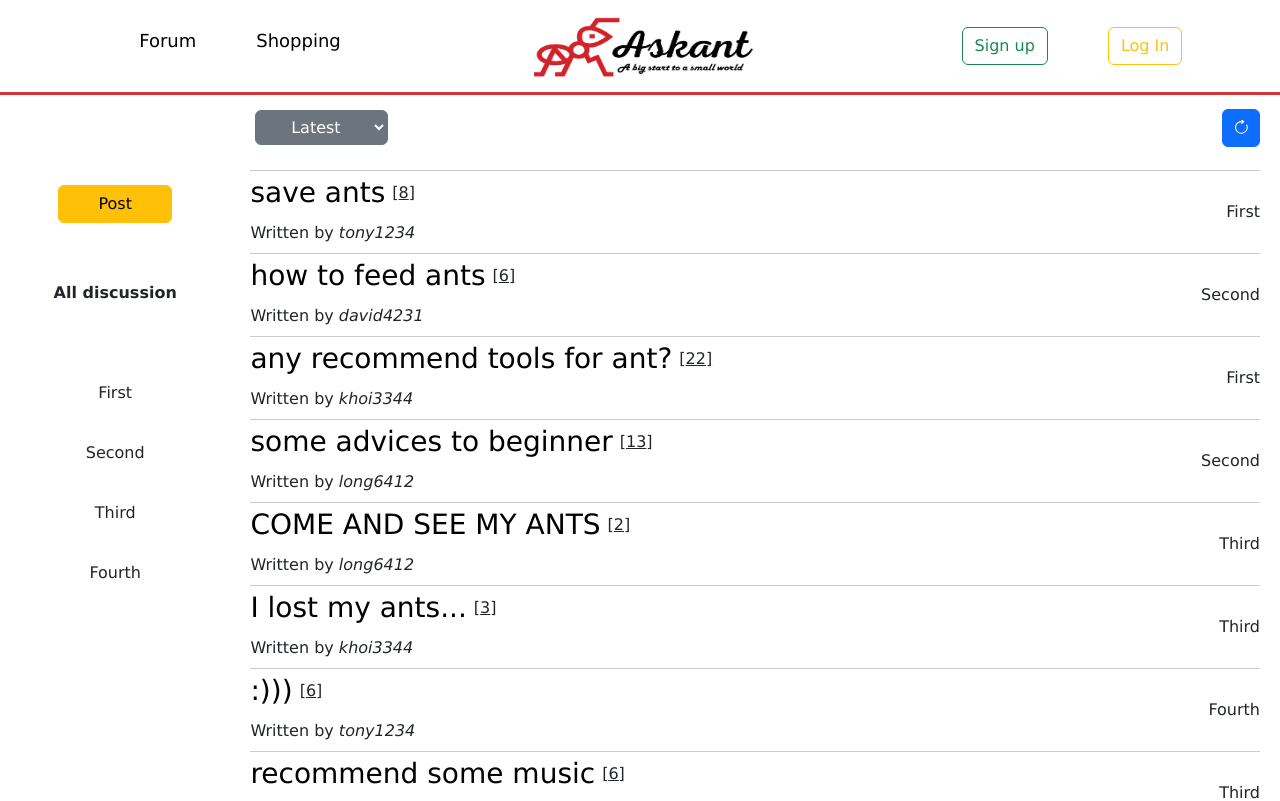
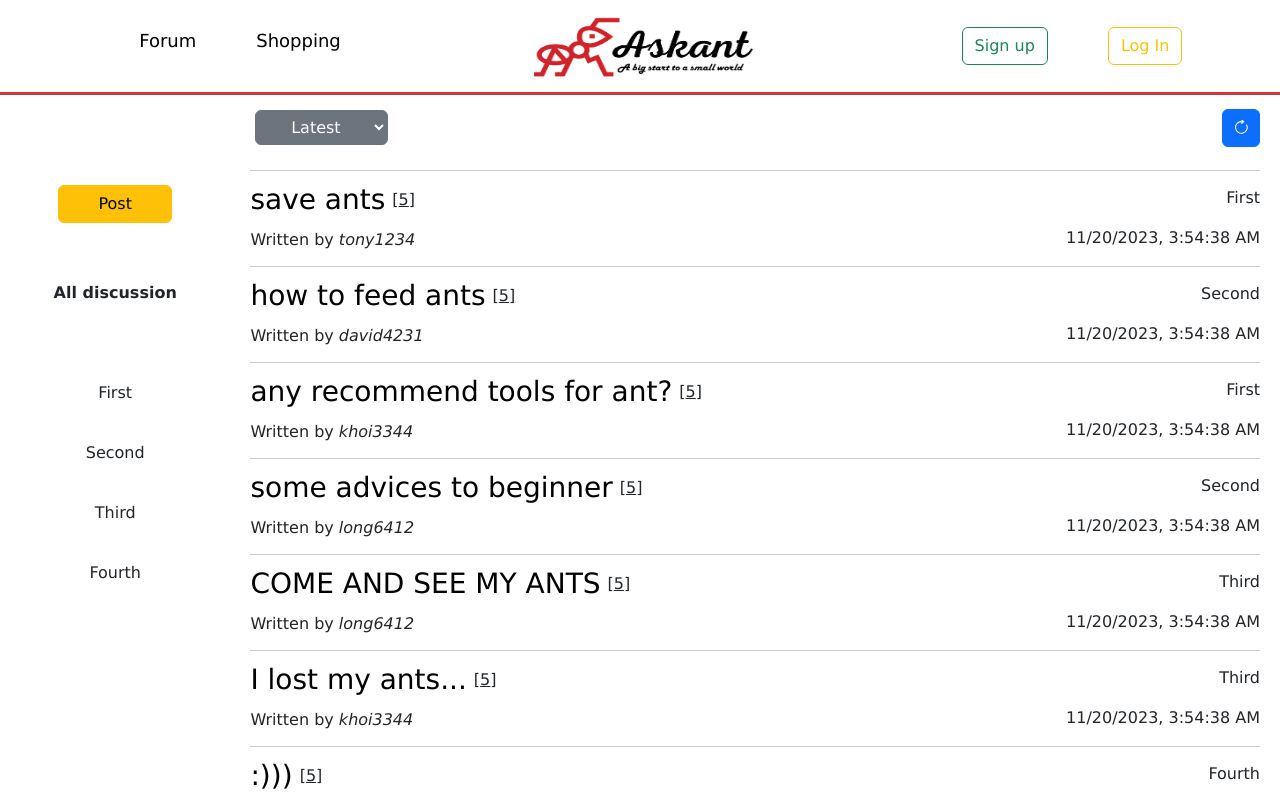
Before and after one commit to cupOWater/askant, a React (Create React App) app in the folder frontend/: page / in a window 1280 px wide. Shown: the top 801 px of the page. Built offline with nearby package versions, Linux system fonts and the light colour scheme.

Commit message:
proceeding with post detail page

```diff
--- a/frontend/src/assets/styles/ForumHome.css
+++ b/frontend/src/assets/styles/ForumHome.css
@@ -94,9 +94,9 @@
 }
 
 .post-details {
-    margin-top:15px;
+    margin-top: 15px;
     display: flex;
-    flex-direction: space-between;
+    flex-direction: column;
     align-items: flex-end;
 }
 
@@ -122,6 +122,12 @@
 
 .post-author {
     margin-bottom: 3px;
+}
+
+.category-detail,
+.timestamp-detail {
+  display: flex;
+  flex-direction: column;
 }
 
 .top-menu {
--- a/frontend/src/assets/styles/PostDetail.css
+++ b/frontend/src/assets/styles/PostDetail.css
@@ -1,13 +1,18 @@
 .detail-page {
     font-family:'Lucida Sans', 'Lucida Sans Regular', 'Lucida Grande', 'Lucida Sans Unicode', Geneva, Verdana, sans-serif;
-    padding-top: 50px;
-    width: 50%;
+    padding-top: 20px;
+    width: 1026px;
     margin: 0 auto;
 }
 
 .post-detail-title {
     border-bottom: 2px solid black;
+    width: 1026px;
+}
 
+.post-image {
+    width: 718px;
+    height: auto;
 }
 
 .post-detail-author {
@@ -15,3 +20,46 @@
     justify-content: space-between;
     align-items: center;
 }
+
+.comments-number {
+    border-bottom: 2px solid black;
+    padding-bottom: 10px;
+}
+
+.comments-section {
+    padding-top: 20px;
+}
+
+.display-comment {
+    list-style-type: none;
+    padding: 0;
+    margin: 0;
+    display: flex;
+    flex-wrap: wrap;
+}
+
+.display-comment li {
+    border-bottom: 1px solid #ccc;
+    width: 1920px;
+    height: auto;
+    padding: 3px;
+    display: flex;
+    flex-direction: column;
+    padding: 3px;
+}
+
+.comment-userid {
+    font-weight: bold;
+    text-align: left;
+    margin: 0 0 5px 0;
+}
+
+.comment-timestamp {
+    text-align: left;
+    margin: 0 0 10px 0;
+}
+
+.comment-content {
+    text-align: left;
+    margin: 0 0 3px 0;
+}
--- a/frontend/src/assets/styles/header.css
+++ b/frontend/src/assets/styles/header.css
@@ -1,23 +1,29 @@
 .header {
     height:95px;
     border-bottom: 3px solid #D33636;
-    justify-content: space-between; /* 아이템 사이의 간격을 동일하게 설정 */
+    justify-content: space-between;
     width: 100%;
-    flex-wrap: nowrap; /* 아이템이 한 줄에 유지되도록 설정합니다. */
+    flex-wrap: nowrap;
+}
+
+@media only screen and (max-width: 1200px) {
+    .header {
+        width: 1200px;
+    }
 }
 
 .headerLeft {
-    flex: 1;
+    width:490px;
     margin: 0 auto;
 }
 
 .headerCenter {
-    flex: 1;
+    width:490px;
     margin: 0 auto;
 }
 
 .headerRight {
-    flex: 1;
+    width:490px;
     margin: 0 auto;
 }
 
--- a/frontend/src/components/ForumHome.js
+++ b/frontend/src/components/ForumHome.js
@@ -4,104 +4,156 @@ import "../assets/styles/ForumHome.css";
 import ArrowClockwise from "../assets/images/arrow-clockwise.svg"
 
 function ForumHome() {
+  const comments = [
+    {
+      user_id: "david4231",
+      content: "I agree with it",
+      timestamp: "2023-11-20T03:55:39.106+00:00"},
+    {
+      user_id: "khoi4231",
+      content: "nice opinion!",
+      timestamp: "2023-11-20T03:58:11.106+00:00"
+    },     {
+      user_id: "asdf1234",
+      content: "I agree with it",
+      timestamp: "2023-11-20T03:55:39.106+00:00"},
+      {
+        user_id: "test3466",
+        content: "I agree with it",
+        timestamp: "2023-11-20T03:55:39.106+00:00"},
+        {
+          user_id: "ddfgdfg2143",
+          content: "I agree with it",
+          timestamp: "2023-11-20T03:55:39.106+00:00"}, ];
+
   const dummyData = [ // delete dummy data later
       {
         id: 1,
         title: 'save ants',
-        author: 'tony1234',
+        user_id: 'tony1234',
+        content: 'ants are unique!',
+        timestamp: '2023-11-20T03:54:38.106+00:00',
         category: 'First',
-        comments: 8,
+        comments: comments
       },
       {
         id: 2,
         title: 'how to feed ants',
-        author: 'david4231',
+        user_id: 'david4231',
+        content: 'ants are unique!',
+        timestamp: '2023-11-20T03:54:38.106+00:00',
         category: 'Second',
-        comments: 6,
+        comments: comments,
       },
       {
         id: 3,
         title: 'any recommend tools for ant?',
-        author: 'khoi3344',
+        user_id: 'khoi3344',
+        content: 'ants are unique!',
+        timestamp: '2023-11-20T03:54:38.106+00:00',
         category: 'First',
-        comments: 22,
+        comments: comments,
       },      {
         id: 4,
         title: 'some advices to beginner',
-        author: 'long6412',
+        user_id: 'long6412',
+        content: 'ants are unique!',
+        timestamp: '2023-11-20T03:54:38.106+00:00',
         category: 'Second',
-        comments: 13,
+        comments: comments,
       },      {
         id: 5,
         title: 'COME AND SEE MY ANTS',
-        author: 'long6412',
+        user_id: 'long6412',
+        content: 'ants are unique!',
+        timestamp: '2023-11-20T03:54:38.106+00:00',
         category: 'Third',
-        comments: 2,
+        comments: comments,
       },      {
         id: 6,
         title: 'I lost my ants...',
-        author: 'khoi3344',
+        user_id: 'khoi3344',
+        content: 'ants are unique!',
+        timestamp: '2023-11-20T03:54:38.106+00:00',
         category: 'Third',
-        comments: 3,
+        comments: comments,
       },      {
         id: 7,
         title: ":)))",
-        author: 'tony1234',
+        user_id: 'tony1234',
+        content: 'ants are unique!',
+        timestamp: '2023-11-20T03:54:38.106+00:00',
         category: 'Fourth',
-        comments: 6,
+        comments: comments,
       },      {
         id: 8,
         title: 'recommend some music',
-        author: 'david4231',
+        user_id: 'david4231',
+        content: 'ants are unique!',
+        timestamp: '2023-11-20T03:54:38.106+00:00',
         category: 'Third',
-        comments: 6,
+        comments: comments,
       },      {
         id: 9,
         title: 'my ants are dead.',
-        author: 'tony1234',
+        user_id: 'tony1234',
+        content: 'ants are unique!',
+        timestamp: '2023-11-20T03:54:38.106+00:00',
         category: 'Fourth',
-        comments: 44,
+        comments: comments,
       },      {
         id: 10,
         title: 'books for ants',
-        author: 'khoi3344',
+        user_id: 'khoi3344',
+        content: 'ants are unique!',
+        timestamp: '2023-11-20T03:54:38.106+00:00',
         category: 'First',
-        comments: 0,
+        comments: comments,
       },
       {
         id: 11,
         title: "DON'T DO THIS BEHAIVOR",
-        author: 'david4231',
+        user_id: 'david4231',
+        content: 'ants are unique!',
+        timestamp: '2023-11-20T03:54:38.106+00:00',
         category: 'Third',
-        comments: 21,
+        comments: comments,
       },
       {
         id: 12,
         title: "hi im newbieeee :D",
-        author: 'long6412',
+        user_id: 'long6412',
+        content: 'ants are unique!',
+        timestamp: '2023-11-20T03:54:38.106+00:00',
         category: 'Fourth',
-        comments: 1,
+        comments: comments,
       },
       {
         id: 13,
         title: 'rules to feed ants',
-        author: 'long6412',
+        user_id: 'long6412',
+        content: 'ants are unique!',
+        timestamp: '2023-11-20T03:54:38.106+00:00',
         category: 'Fourth',
-        comments: 55,
+        comments: comments,
       },
       {
         id: 14,
         title: 'hello',
-        author: 'tony1234',
+        user_id: 'tony1234',
+        content: 'ants are unique!',
+        timestamp: '2023-11-20T03:54:38.106+00:00',
         category: 'Second',
-        comments: 31,
+        comments: comments,
       },
       {
         id: 15,
         title: 'any tv show recommendation?',
-        author: 'david4231',
+        user_id: 'david4231',
+        content: 'ants are unique!',
+        timestamp: '2023-11-20T03:54:38.106+00:00',
         category: 'First',
-        comments: 11,
+        comments: comments,
       },
     ];
 
@@ -145,7 +197,7 @@ function ForumHome() {
     if (sortBy === 'latest') {
       return posts.slice().sort((a, b) => b.date - a.date);
     } else if (sortBy === 'comments') {
-      return posts.slice().sort((a, b) => b.comments - a.comments);
+      return posts.slice().sort((a, b) => b.comments.length - a.comments.length);
     }
     return posts;
   };
@@ -201,7 +253,7 @@ function ForumHome() {
               <button className="btn btn-warning btn-rounded post-button">Post</button>
                 <div className="category-sel">
                     <p className="all-dis" onClick={() => handleCategorySelect('All')}><strong>All discussion</strong></p>
-                    <ul class="cate-list">
+                    <ul className="cate-list">
                         <li onClick={() => handleCategorySelect('First')}>First</li>
                         <li onClick={() => handleCategorySelect('Second')}>Second</li>
                         <li onClick={() => handleCategorySelect('Third')}>Third</li>
@@ -229,12 +281,13 @@ function ForumHome() {
                             <Link to={'/${post.id}'} state={{post}} className="post-title-link">
                               <h3 className="post-title">{post.title}</h3>
                             </Link>
-                            <p className='post-comments text-decoration-underline'>[{post.comments}]</p>
+                            <p className='post-comments text-decoration-underline'>[{post.comments.length}]</p>
                           </div>
-                            <p className="post-author">Written by <i>{post.author}</i></p>
+                            <p className="post-author">Written by <i>{post.user_id}</i></p>
                         </div>
                         <div className="post-details">
                             <p className='category-detail'>{post.category}</p>
+                            <p className='timestamp-detail'>{new Date(post.timestamp).toLocaleString()}</p>
                         </div>
                     </div>
                 ))}
--- a/frontend/src/components/PostDetail.js
+++ b/frontend/src/components/PostDetail.js
@@ -1,50 +1,40 @@
 import React, { useState, useEffect } from 'react';
 import { useLocation } from 'react-router-dom';
+import forbidden from "../assets/images/forbidden.jpg"
 import "../assets/styles/PostDetail.css";
 
 function PostDetail() {
   const location = useLocation();
   const { post } = location.state;
 
-  const dummyData = [ // delete dummy data later
-      {
-        author: 'tony1234',
-        comment: 'nice!'
-      },
-      {
-        author: 'khoi3344',
-        comment: 'good'
-      },
-      {
-        author: 'david4231',
-        comment: 'great!'
-      },
-    ]
-
-  const [commets, setCommets] = useState(dummyData);
-
-  const fetchComments = async () => {
-    // bring comments data from db
-    // setcomments(real data);
-  };
-
   return (
     <div className="detail-page">
       <div className="post-detail-title">
         <h2>[{post.category}]  {post.title}</h2>
         <div className="post-detail-author">
-          <p className="author"><i>{post.author}</i></p>
-          <p className="num-of-comments">{post.comments} comments</p>
+          <p className="author"><i>{post.user_id}</i></p>
+          <p className="num-comments">{post.comments.length} comments</p>
         </div>
       </div>
       <div className="post-detail-content">
-        <div className="post-detail-info">
-          {/* You can add more post details here */}
+        <div className="post-detail-pic">
+          <img src={forbidden} className="post-image" />
         </div>
-        <div className="post-detail-body">
-          {/* Add the main content/body of the post here */}
-          {/* For instance, the post content or additional details */}
+        <div className="post-detail-text">
+          <p>{post.content}</p>
         </div>
+      </div>
+      <div className="comments-section">
+        <h3 className='comments-number'>Comments {post.comments.length}</h3>
+        <ul className="display-comment">
+          {post.comments.map((comment, index) => (
+            <li key={index}>
+              <p className='comment-userid'>{comment.user_id}</p>
+              <p className='comment-timestamp'>{new Date(comment.timestamp).toLocaleString()}</p>
+              <p className='comment-content'>{comment.content}</p>
+            </li>
+          ))}
+        </ul>
       </div>
   </div>
   );
```
